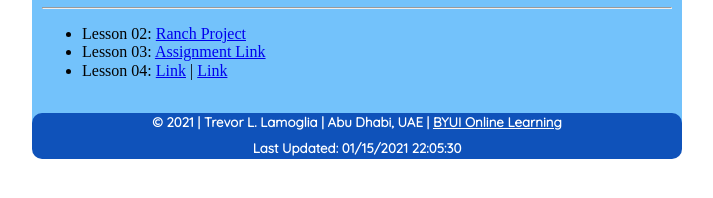
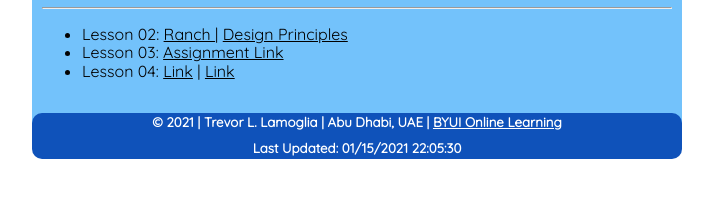
Before and after one commit to trevorlamoglia/trevorlamoglia.github.io, a plain HTML site: page index.html in a window 1280 px wide. Shown: the part 180-378 px from the top of the page, without its empty margins (283-996 px from the left). Drawn offline with Linux system fonts and the light colour scheme.

Commit message:
finalized html and css

```diff
--- a/css/index.css
+++ b/css/index.css
@@ -36,9 +36,14 @@ main {
     color: #030202;
     padding: 10px;
 }
-h2 {
+h2, li {
     font-family: 'Quicksand', sans-serif;
 }
+
+li a {
+    color: black;
+}
+
 
 /* footer css */
 h5 {
--- a/index.html
+++ b/index.html
@@ -20,7 +20,7 @@
         <h2>WDD 230: Assignment Portal</h2>
         <hr>
         <ul>
-            <li>Lesson 02: <a href="ranch">Ranch Project</a></li>
+            <li>Lesson 02: <a href="ranch">Ranch </a> | <a href="lesson2/design-principles.html">Design Principles</a></li>
             <li>Lesson 03: <a href="#">Assignment Link</a></li>
             <li>Lesson 04: <a href="#">Link</a> | <a href="#">Link</a></li>
         </ul>
--- a/lesson2/css/small.css
+++ b/lesson2/css/small.css
@@ -49,6 +49,11 @@ div a {
     font-size: 15pt;
     margin: 16px 0;
     padding: 0 15px;
+    color: black;
+}
+
+a:hover {
+    color: white;
 }
 
 img {
```
